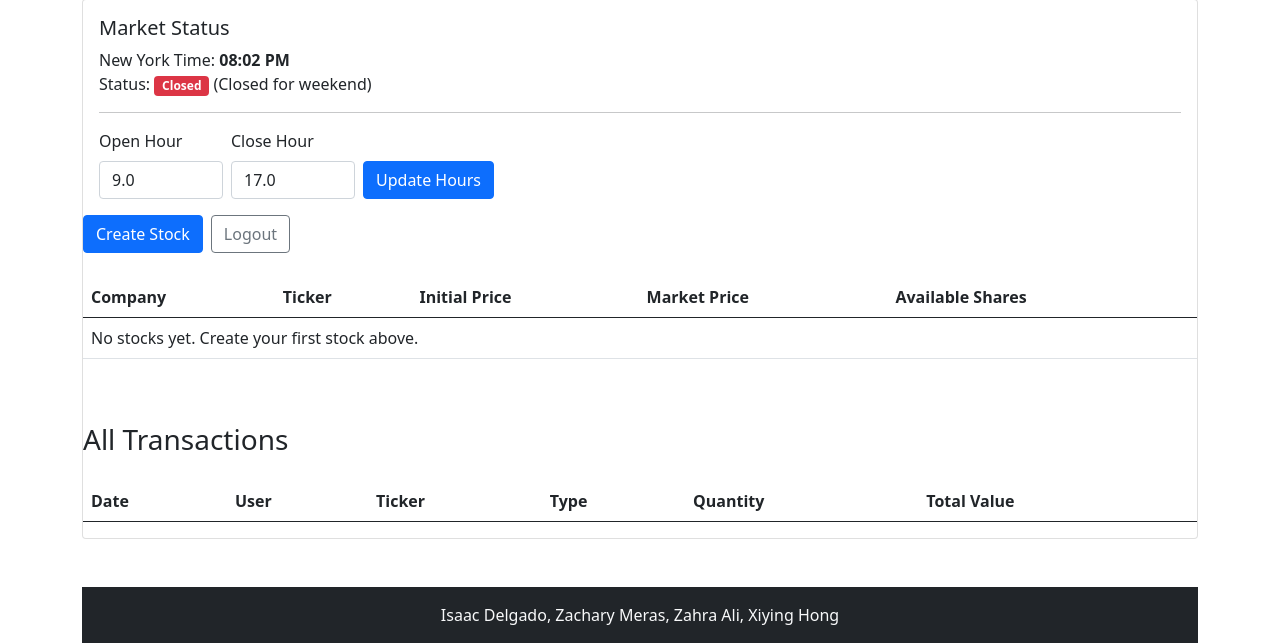
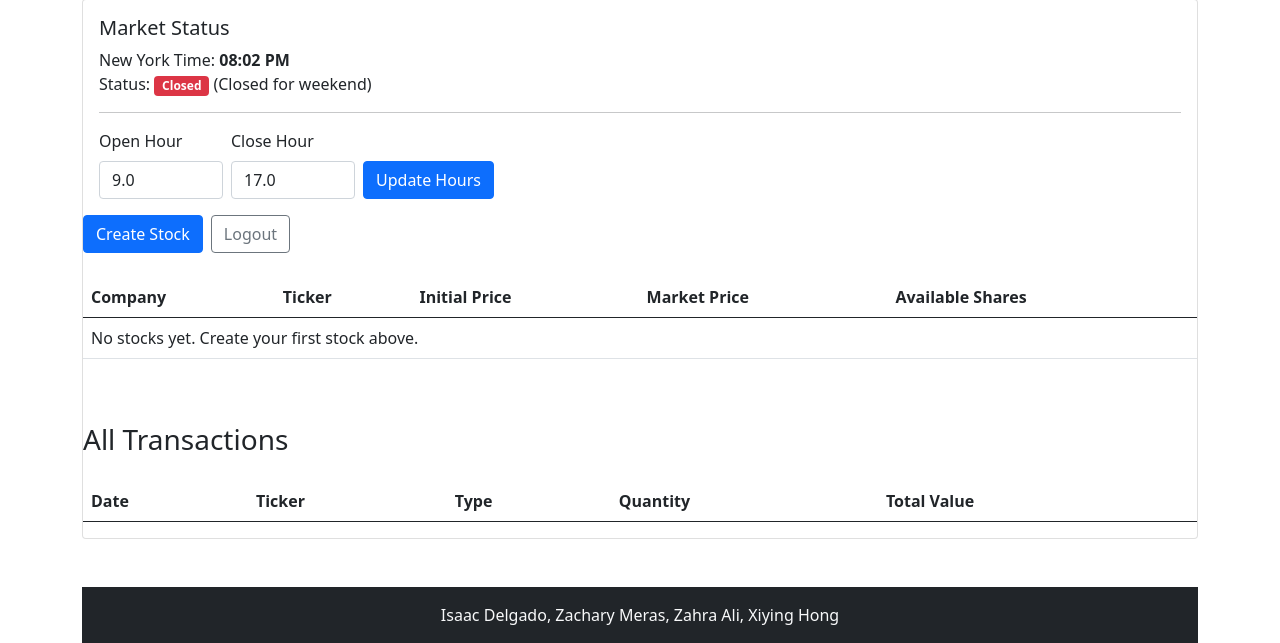
Before and after one commit to StrigonsAce/IFT-401-Capstone, a Flask app: template templates/admin_dashboard.html in a window 1280 px wide. Shown: the part 177-820 px from the top of the page. Run offline with Flask 3, Linux system fonts and the light colour scheme; the template is opened without the code that fills it, so the values that code supplies are empty.

Commit message:
removed user column from admin dashboard because of shifted columns

```diff
--- a/templates/admin_dashboard.html
+++ b/templates/admin_dashboard.html
@@ -75,7 +75,6 @@
         <thead>
             <tr>
                 <th>Date</th>
-                <th>User</th>
                 <th>Ticker</th>
                 <th>Type</th>
                 <th>Quantity</th>
```
